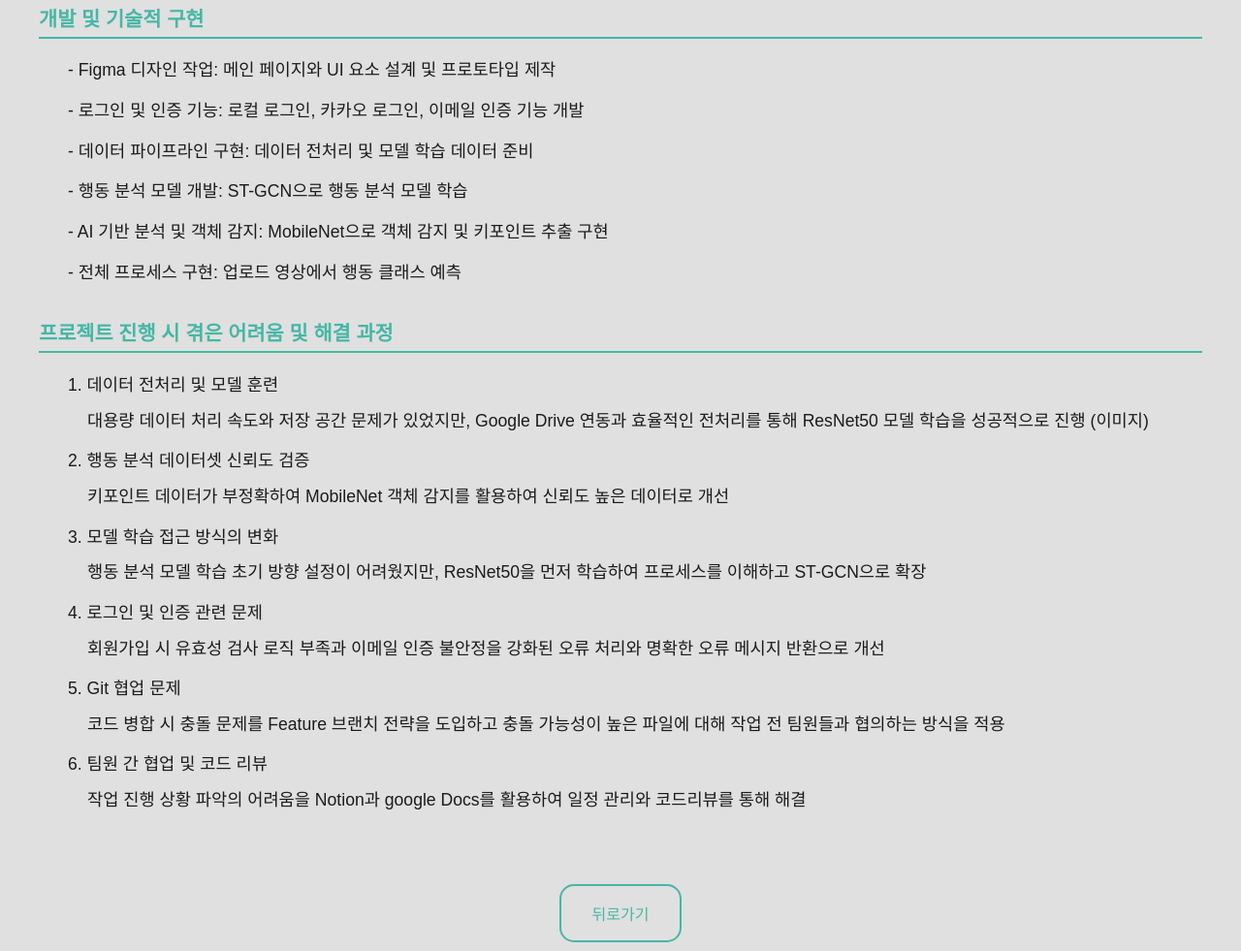
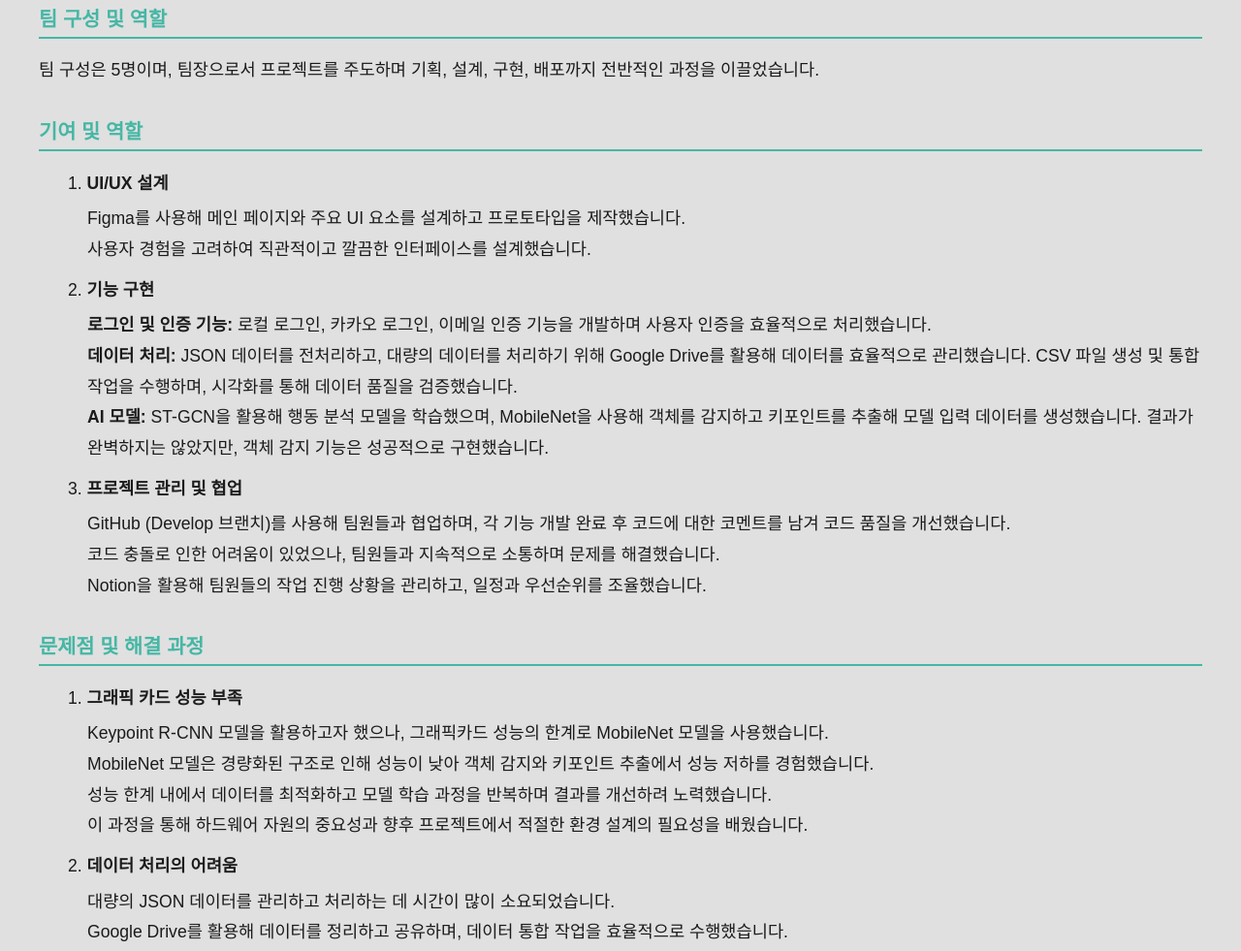
Before and after one commit to yeosang0508/yeosang0508.github.io, a website: page project2.html in a window 1280 px wide. Shown: the part 715-1696 px from the top of the page at 97% size. Drawn offline with nearby package versions, Linux system fonts and the light colour scheme; a web font is replaced by a local one.

Commit message:
TailsRoute 내용 수정

```diff
--- a/project2.html
+++ b/project2.html
@@ -250,60 +250,67 @@
             <!-- 개발 및 기술적 구현 -->
             <div style="margin-bottom: 30px; text-align: left;">
                 <h3 style="font-size: 1.3rem; color: #46B7A5; margin-bottom: 15px; border-bottom: 2px solid #46B7A5; padding-bottom: 5px;">
-                    개발 및 기술적 구현</h3>
+                    팀 구성 및 역할</h3>
+                <p style="line-height: 1.8; font-size: 1.1rem; color: #1B1B1B;">
+                    팀 구성은 5명이며, 팀장으로서 프로젝트를 주도하며 기획, 설계, 구현, 배포까지 전반적인 과정을 이끌었습니다.
+                </p>
+            </div>
+
+            <!-- 기여 및 역할 -->
+            <div style="margin-bottom: 30px; text-align: left;">
+                <h3 style="font-size: 1.3rem; color: #46B7A5; margin-bottom: 15px; border-bottom: 2px solid #46B7A5; padding-bottom: 5px;">
+                    기여 및 역할</h3>
                 <ul style="line-height: 1.8; font-size: 1.1rem; color: #1B1B1B; padding-left: 30px;">
-                    <li style="margin-bottom: 10px;">- Figma 디자인 작업: 메인 페이지와 UI 요소 설계 및 프로토타입 제작</li>
-                    <li style="margin-bottom: 10px;">- 로그인 및 인증 기능: 로컬 로그인, 카카오 로그인, 이메일 인증 기능 개발</li>
-                    <li style="margin-bottom: 10px;">- 데이터 파이프라인 구현: 데이터 전처리 및 모델 학습 데이터 준비</li>
-                    <li style="margin-bottom: 10px;">- 행동 분석 모델 개발: ST-GCN으로 행동 분석 모델 학습</li>
-                    <li style="margin-bottom: 10px;">- AI 기반 분석 및 객체 감지: MobileNet으로 객체 감지 및 키포인트 추출 구현</li>
-                    <li style="margin-bottom: 10px;">- 전체 프로세스 구현: 업로드 영상에서 행동 클래스 예측</li>
+                    <li style="margin-bottom: 10px;">1. <strong>UI/UX 설계</strong>
+                        <ul style="padding-left: 20px; margin-top: 5px;">
+                            <li>Figma를 사용해 메인 페이지와 주요 UI 요소를 설계하고 프로토타입을 제작했습니다.</li>
+                            <li>사용자 경험을 고려하여 직관적이고 깔끔한 인터페이스를 설계했습니다.</li>
+                        </ul>
+                    </li>
+                    <li style="margin-bottom: 10px;">2. <strong>기능 구현</strong>
+                        <ul style="padding-left: 20px; margin-top: 5px;">
+                            <li><strong>로그인 및 인증 기능:</strong> 로컬 로그인, 카카오 로그인, 이메일 인증 기능을 개발하며 사용자 인증을 효율적으로 처리했습니다.</li>
+                            <li><strong>데이터 처리:</strong> JSON 데이터를 전처리하고, 대량의 데이터를 처리하기 위해 Google Drive를 활용해 데이터를 효율적으로 관리했습니다. CSV 파일 생성 및 통합 작업을 수행하며, 시각화를 통해 데이터 품질을 검증했습니다.</li>
+                            <li><strong>AI 모델:</strong> ST-GCN을 활용해 행동 분석 모델을 학습했으며, MobileNet을 사용해 객체를 감지하고 키포인트를 추출해 모델 입력 데이터를 생성했습니다. 결과가 완벽하지는 않았지만, 객체 감지 기능은 성공적으로 구현했습니다.</li>
+                        </ul>
+                    </li>
+                    <li style="margin-bottom: 10px;">3. <strong>프로젝트 관리 및 협업</strong>
+                        <ul style="padding-left: 20px; margin-top: 5px;">
+                            <li>GitHub (Develop 브랜치)를 사용해 팀원들과 협업하며, 각 기능 개발 완료 후 코드에 대한 코멘트를 남겨 코드 품질을 개선했습니다.</li>
+                            <li>코드 충돌로 인한 어려움이 있었으나, 팀원들과 지속적으로 소통하며 문제를 해결했습니다.</li>
+                            <li>Notion을 활용해 팀원들의 작업 진행 상황을 관리하고, 일정과 우선순위를 조율했습니다.</li>
+                        </ul>
+                    </li>
                 </ul>
             </div>
 
-            <!-- 프로젝트 진행 시 겪은 어려움 및 해결 과정 -->
+            <!-- 문제점 및 해결 과정 -->
             <div style="margin-bottom: 30px; text-align: left;">
                 <h3 style="font-size: 1.3rem; color: #46B7A5; margin-bottom: 15px; border-bottom: 2px solid #46B7A5; padding-bottom: 5px;">
-                    프로젝트 진행 시 겪은 어려움 및 해결 과정</h3>
+                    문제점 및 해결 과정</h3>
                 <ul style="line-height: 1.8; font-size: 1.1rem; color: #1B1B1B; padding-left: 30px;">
-                    <li style="margin-bottom: 10px;">1. 데이터 전처리 및 모델 훈련
+                    <li style="margin-bottom: 10px;">1. <strong>그래픽 카드 성능 부족</strong>
                         <ul style="padding-left: 20px; margin-top: 5px;">
-                            <li>대용량 데이터 처리 속도와 저장 공간 문제가 있었지만, Google Drive 연동과 효율적인 전처리를 통해 ResNet50 모델 학습을 성공적으로 진행
-                                (이미지)
-                            </li>
+                            <li>Keypoint R-CNN 모델을 활용하고자 했으나, 그래픽카드 성능의 한계로 MobileNet 모델을 사용했습니다.</li>
+                            <li>MobileNet 모델은 경량화된 구조로 인해 성능이 낮아 객체 감지와 키포인트 추출에서 성능 저하를 경험했습니다.</li>
+                            <li>성능 한계 내에서 데이터를 최적화하고 모델 학습 과정을 반복하며 결과를 개선하려 노력했습니다.</li>
+                            <li>이 과정을 통해 하드웨어 자원의 중요성과 향후 프로젝트에서 적절한 환경 설계의 필요성을 배웠습니다.</li>
                         </ul>
                     </li>
-                    <li style="margin-bottom: 10px;">2. 행동 분석 데이터셋 신뢰도 검증
+                    <li style="margin-bottom: 10px;">2. <strong>데이터 처리의 어려움</strong>
                         <ul style="padding-left: 20px; margin-top: 5px;">
-                            <li>키포인트 데이터가 부정확하여 MobileNet 객체 감지를 활용하여 신뢰도 높은 데이터로 개선
-                            </li>
+                            <li>대량의 JSON 데이터를 관리하고 처리하는 데 시간이 많이 소요되었습니다.</li>
+                            <li>Google Drive를 활용해 데이터를 정리하고 공유하며, 데이터 통합 작업을 효율적으로 수행했습니다.</li>
                         </ul>
                     </li>
-                    <li style="margin-bottom: 10px;">3. 모델 학습 접근 방식의 변화
+                    <li style="margin-bottom: 10px;">3. <strong>코드 충돌 문제</strong>
                         <ul style="padding-left: 20px; margin-top: 5px;">
-                            <li>행동 분석 모델 학습 초기 방향 설정이 어려웠지만, ResNet50을 먼저 학습하여 프로세스를 이해하고 ST-GCN으로 확장
-                            </li>
+                            <li>GitHub 협업 과정에서 코드 충돌 문제가 발생해 이를 해결하기 위한 방안을 논의했습니다.</li>
+                            <li>팀원들의 작업이 병합되는 과정에서 충돌이 빈번하게 발생하며, Develop 브랜치 방식을 도입해 협업 프로세스를 개선했습니다.</li>
+                            <li>각 팀원은 자신의 작업을 Feature 브랜치에서 수행한 후, 변경 내용을 공유하고 검토한 뒤 Develop 브랜치로 병합하도록 작업 방식을 재정립했습니다.</li>
+                            <li>이를 통해 충돌을 최소화하고 작업 효율을 높일 수 있었습니다.</li>
                         </ul>
                     </li>
-                    <li style="margin-bottom: 10px;">4. 로그인 및 인증 관련 문제
-                        <ul style="padding-left: 20px; margin-top: 5px;">
-                            <li>회원가입 시 유효성 검사 로직 부족과 이메일 인증 불안정을 강화된 오류 처리와 명확한 오류 메시지 반환으로 개선
-                            </li>
-                        </ul>
-                    </li>
-                    <li style="margin-bottom: 10px;">5. Git 협업 문제
-                        <ul style="padding-left: 20px; margin-top: 5px;">
-                            <li>코드 병합 시 충돌 문제를 Feature 브랜치 전략을 도입하고 충돌 가능성이 높은 파일에 대해 작업 전 팀원들과 협의하는 방식을 적용
-                            </li>
-                        </ul>
-                    </li>
-                    <li style="margin-bottom: 10px;">6. 팀원 간 협업 및 코드 리뷰
-                        <ul style="padding-left: 20px; margin-top: 5px;">
-                            <li>작업 진행 상황 파악의 어려움을 Notion과 google Docs를 활용하여 일정 관리와 코드리뷰를 통해 해결
-                            </li>
-                        </ul>
-                    </li>
-
                 </ul>
             </div>
         </div>
```
